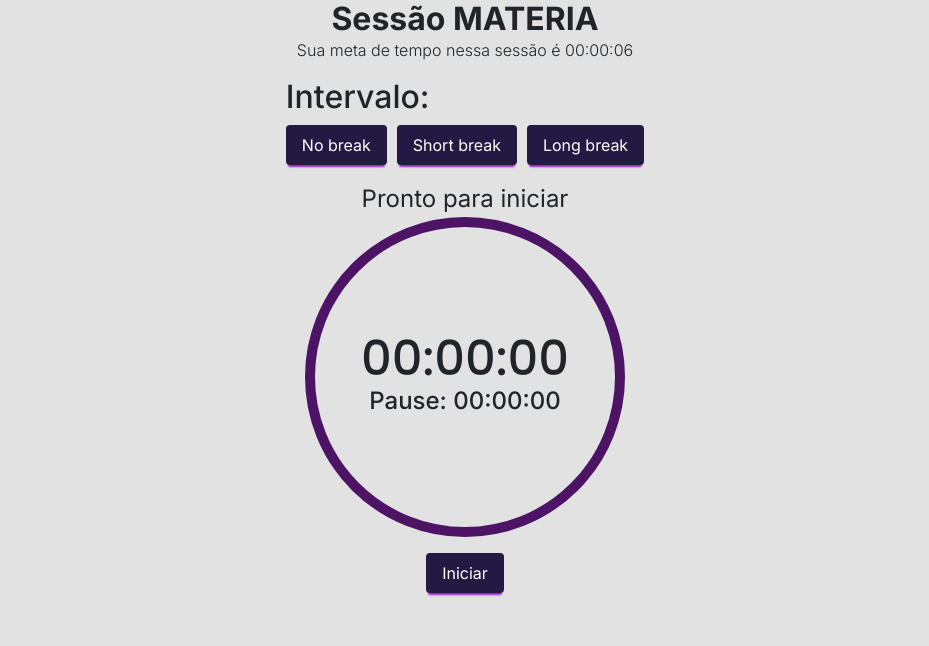
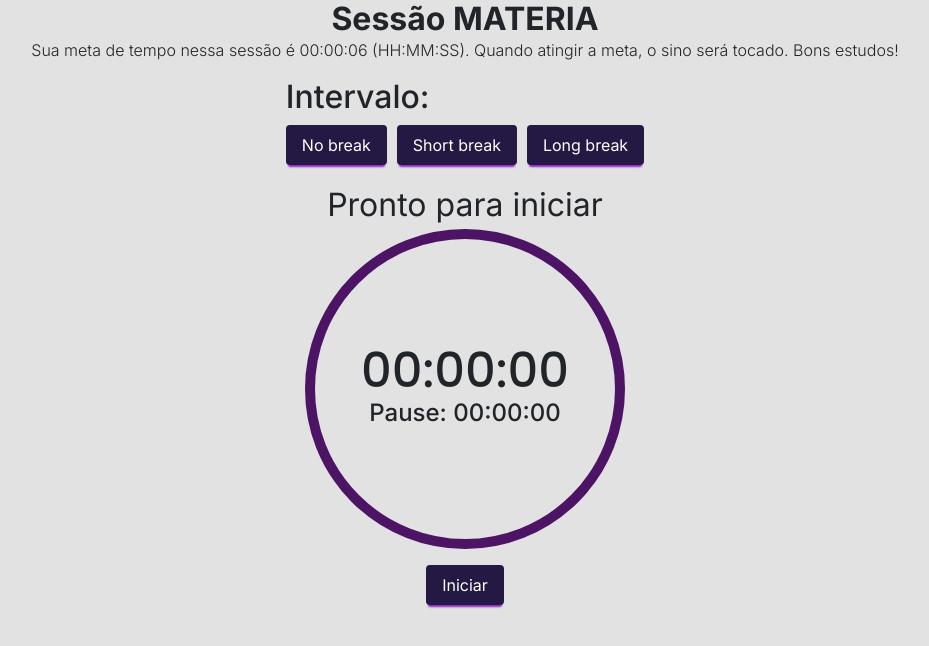
Before and after one commit to FreitassPedro/Immersion, a React (Vite) app in the folder frontend/: page /teste/pomodoro in a window 1280 px wide. Shown: the top 646 px of the page, without its empty margins (175-1104 px from the left). Built offline with nearby package versions, Linux system fonts and the light colour scheme.

Commit message:
feat: Som ao concluir meta

```diff
--- a/frontend/src/components/Pomodoro/index.tsx
+++ b/frontend/src/components/Pomodoro/index.tsx
@@ -3,6 +3,7 @@ import { useCallback, useMemo, useState } from "react";
 import { Icon } from "./Icon";
 
 import styles from './styles.module.css';
+import sound from '../../assets/sounds/big-ben.wav';
 
 const SECONDS_DEFAULT = 0;
 const META_DEFAULT = 6;
@@ -42,6 +43,8 @@ export const Pomodoro = () => {
         const timeInterval = setInterval(() => {
             setTimerSeconds((previousSeconds) => {
                 if (previousSeconds === META_DEFAULT) {
+                    const audio = new Audio(sound);
+                    audio.play();
                     setStage('done');
                 }
 
@@ -75,7 +78,7 @@ export const Pomodoro = () => {
     };
 
     const handleDoneButton = () => {
-            return 0;
+        return 0;
     }
     const secondsToTime = (seconds: number): string => {
         const hours = Math.floor(seconds / 3600);
@@ -135,7 +138,9 @@ export const Pomodoro = () => {
         <>
             <div className={styles.container}>
                 <h1 className={styles.title}>Sessão {materiaName}</h1>
-                <span>Sua meta de tempo nessa sessão é {secondsToTime(meta)}</span>
+                <span>Sua meta de tempo nessa sessão é {secondsToTime(meta)} (HH:MM:SS).
+                    Quando atingir a meta, o sino será tocado. Bons estudos!
+                </span>
                 <div className={styles.modeContainer}>
                     <h2>Intervalo:</h2>
                     <div className={styles.modeButtons}>
--- a/frontend/src/components/Pomodoro/styles.module.css
+++ b/frontend/src/components/Pomodoro/styles.module.css
@@ -35,9 +35,11 @@
 
 }
 
+
+
 .h1 {
     font-family: 'Inter', sans-serif;
-    font-size: 1.5rem;
+    font-size: 2rem;
     font-weight: 400;
     margin: 0;
 }
```
Also changed, not shown: 1 other file (tests, documents, lock files or other folders).
